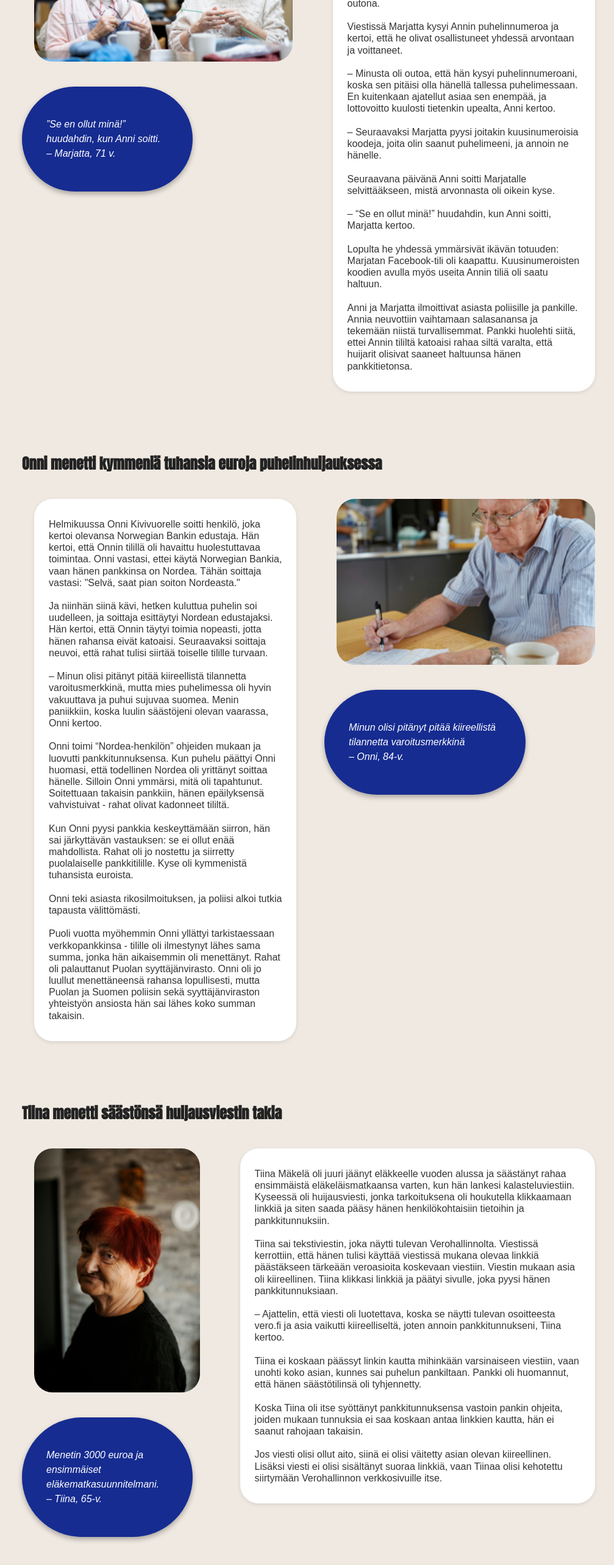
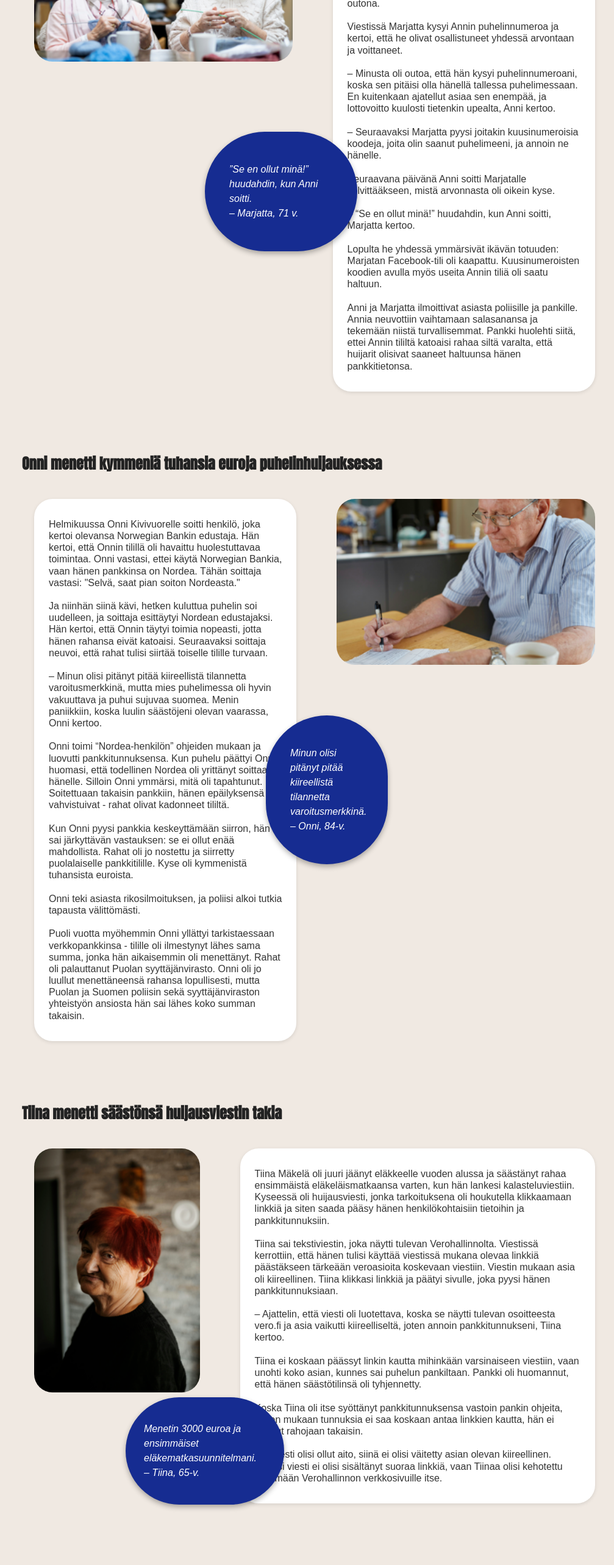
Before and after one commit to levonmaister/scamvjp2, a React (Vite) app: page / in a window 1280 px wide. Shown: the part 2770-5336 px from the top of the page at 61% size, without its empty margins (124-1131 px from the left). Built offline with nearby package versions, Linux system fonts and the light colour scheme.

Commit message:
pratbubblor position

```diff
--- a/src/pages/HorroStories.jsx
+++ b/src/pages/HorroStories.jsx
@@ -11,11 +11,11 @@ const HorrorStories = () => {
         Marjatta ja Anni jäivät arvontahuijauksen uhreiksi
       </h1>
         <div className="story-wrapper artikel1">
+          <div className="quote-bubble1">
+              ”Se en ollut minä!” huudahdin, kun Anni soitti.<br />– Marjatta, 71 v.
+          </div>
           <div className="story1-image-container">
             <img className="storykuva1" src={story1img} />
-            <div className="quote-bubble1">
-                ”Se en ollut minä!” huudahdin, kun Anni soitti.<br />– Marjatta, 71 v.
-            </div>
           </div>
           <div className="story-description">
             <p>
@@ -60,11 +60,11 @@ const HorrorStories = () => {
         </h1>
 
         <div className="story-wrapper artikel2">
+          <div className="quote-bubble2">
+              Minun olisi pitänyt pitää kiireellistä tilannetta varoitusmerkkinä.<br />– Onni, 84-v.
+          </div>
           <div className="story2-image-container">
             <img className="storykuva1" src={story2img} />
-            <div className="quote-bubble2">
-              Minun olisi pitänyt pitää kiireellistä tilannetta varoitusmerkkinä<br />– Onni, 84-v.
-            </div>
           </div>
           <div className="story-description">
             <p>
@@ -107,11 +107,11 @@ const HorrorStories = () => {
           Tiina menetti säästönsä huijausviestin takia
         </h1>
         <div className="story-wrapper artikel3">
+          <div className="quote-bubble3">
+                Menetin 3000 euroa ja ensimmäiset eläkematkasuunnitelmani.<br />– Tiina, 65-v.
+          </div>
           <div className="story2-image-container">
             <img className="storykuva3" src={story3img} />
-            <div className="quote-bubble3">
-                Menetin 3000 euroa ja ensimmäiset eläkematkasuunnitelmani.<br />– Tiina, 65-v.
-            </div>
           </div>
           <div className="story-description">
             <p>
--- a/src/styles/stories.css
+++ b/src/styles/stories.css
@@ -88,9 +88,11 @@ body {
     font-size: 16px;
     padding: 50px 40px;
     border-radius: 999px;
-    max-width: 200px;
+    max-width: 170px;
     margin-top: 16px;
-    position: relative;
+    position: absolute;
+    left: 300px;
+    bottom: 250px;
     font-family: Arial, sans-serif;
     line-height: 1.5;
     font-style: italic;
@@ -106,9 +108,11 @@ body {
     font-weight: lighter;
     font-size: 16px;
     border-radius: 999px;
-    max-width: 250px;
+    max-width: 120px;
     margin-top: 16px;
-    position: relative;
+    position: absolute;
+    right: 360px;
+    bottom: 310px;
     font-family: Arial, sans-serif;
     line-height: 1.5;
     font-style: italic;
@@ -122,11 +126,13 @@ body {
     color: white;
     font-weight: lighter;
     font-size: 16px;
-    padding: 50px 40px;
+    padding: 40px 30px;
     border-radius: 900px;
     max-width: 200px;
     margin-top: 16px;
-    position: relative;
+    position: absolute;
+    left: 170px;
+    bottom: 18px;
     font-family: Arial, sans-serif;
     line-height: 1.5;
     font-style: italic;
```
